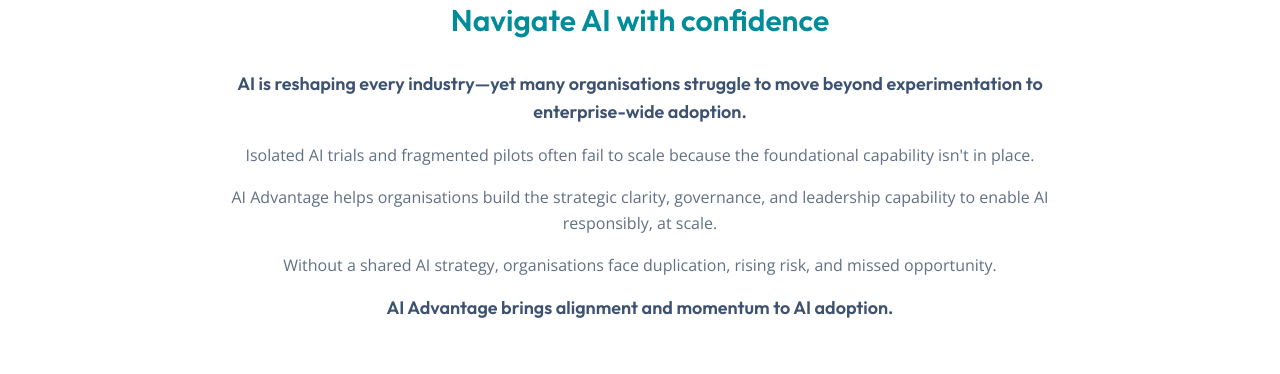
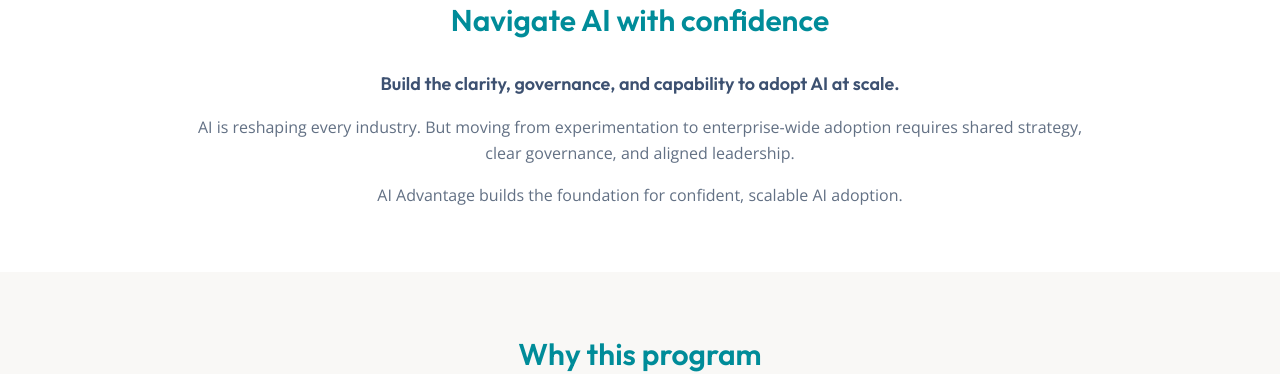
Before and after one commit to ShonaWilson/waterfield-NEW, a React (Vite) app: page /ai-advantage in a window 1280 px wide. Shown: the part 414-788 px from the top of the page. Built offline with nearby package versions, Linux system fonts and the light colour scheme; the HTML template or start-up script is replaced by a standard one.

Commit message:
Update AI Advantage page content and CLAUDE.md
Simplify "Navigate AI with confidence" section copy and restyle
closing line to body copy format.

Co-Authored-By: Claude Opus 4.5 <noreply@anthropic.com>

```diff
--- a/src/pages/AIAdvantage.tsx
+++ b/src/pages/AIAdvantage.tsx
@@ -92,19 +92,13 @@ const AIAdvantage = () => {
 
           <div className="max-w-4xl mx-auto text-center space-y-4">
             <p className="font-heading font-semibold text-lg text-foreground">
-              AI is reshaping every industry—yet many organisations struggle to move beyond experimentation to enterprise-wide adoption.
+              Build the clarity, governance, and capability to adopt AI at scale.
             </p>
             <p className="text-muted-foreground leading-relaxed">
-              Isolated AI trials and fragmented pilots often fail to scale because the foundational capability isn't in place.
+              AI is reshaping every industry. But moving from experimentation to enterprise-wide adoption requires shared strategy, clear governance, and aligned leadership.
             </p>
             <p className="text-muted-foreground leading-relaxed">
-              AI Advantage helps organisations build the strategic clarity, governance, and leadership capability to enable AI responsibly, at scale.
-            </p>
-            <p className="text-muted-foreground leading-relaxed">
-              Without a shared AI strategy, organisations face duplication, rising risk, and missed opportunity.
-            </p>
-            <p className="font-heading font-semibold text-lg text-foreground">
-              AI Advantage brings alignment and momentum to AI adoption.
+              AI Advantage builds the foundation for confident, scalable AI adoption.
             </p>
           </div>
         </div>
```
Also changed, not shown: 1 other file (tests, documents, lock files or other folders).
